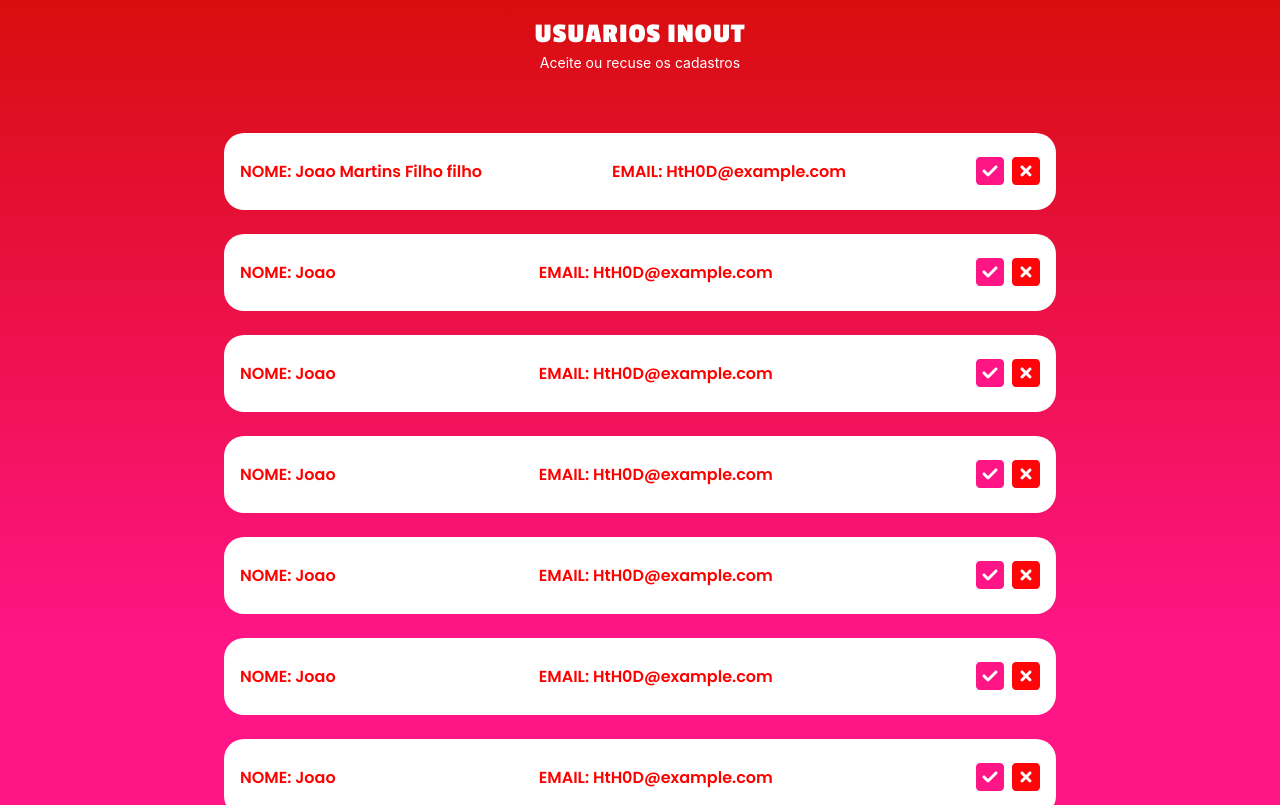
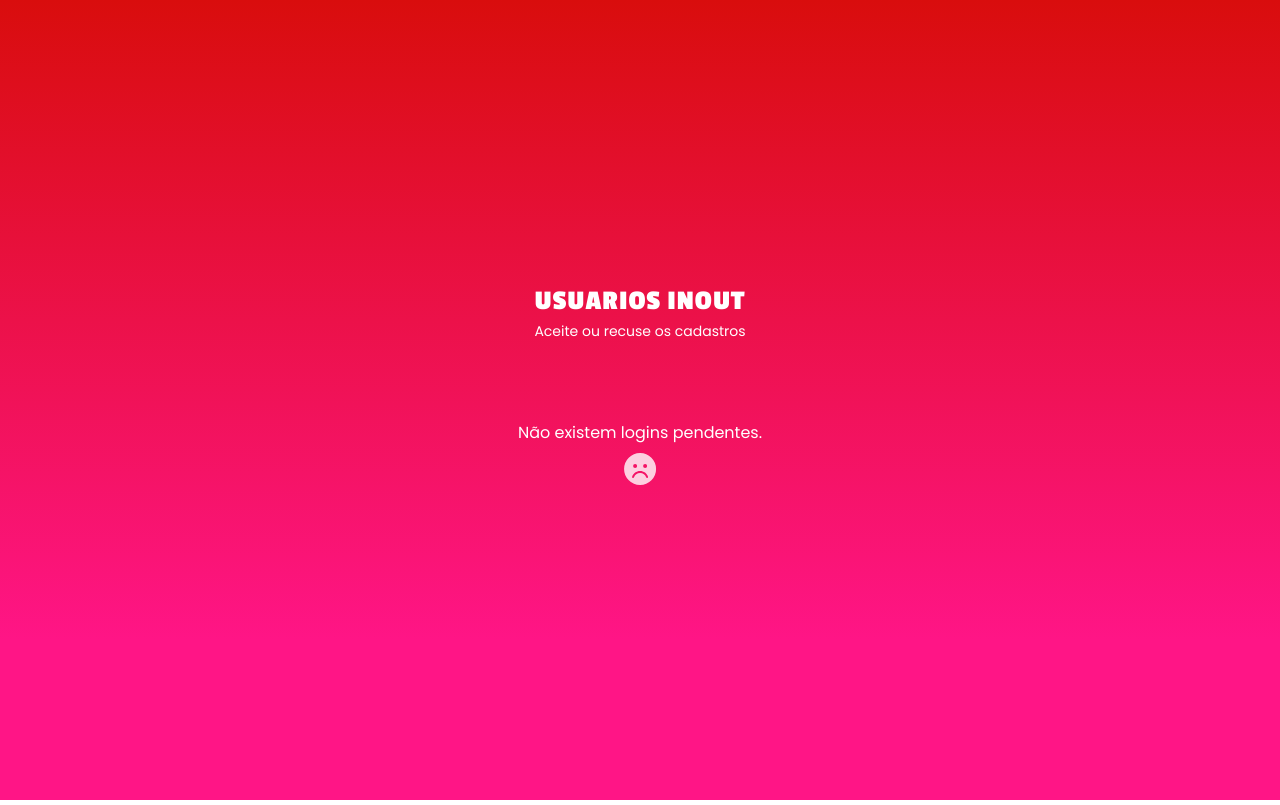
Before and after one commit to allancaue/TDE-Arquitetura-de-Computadores, a React (Create React App) app: page /usuarios in a window 1280 px wide. Built offline with nearby package versions, Linux system fonts and the light colour scheme.

Commit message:
style: :art: Icone - Nenhum Login Pendente

```diff
--- a/src/pages/ListaUsuarios/ListaUsuarios.js
+++ b/src/pages/ListaUsuarios/ListaUsuarios.js
@@ -1,46 +1,12 @@
 import UserList from '../../component/UserList/UserList';
 import style from './ListaUsuarios.module.css';
-
+import { FontAwesomeIcon } from '@fortawesome/react-fontawesome';
+import { faFaceFrown } from '@fortawesome/free-solid-svg-icons';
 
 function ListaUsuarios() {
   const BANCO = [
-    {
-      name: "Joao Martins Filho filho",
-      email: "HtH0D@example.com"
-    },
-    {
-      name: "Joao",
-      email: "HtH0D@example.com"
-    },
-    {
-      name: "Joao",
-      email: "HtH0D@example.com"
-    },
-    {
-      name: "Joao",
-      email: "HtH0D@example.com"
-    },
-    {
-      name: "Joao",
-      email: "HtH0D@example.com"
-    },
-    {
-      name: "Joao",
-      email: "HtH0D@example.com"
-    }
-    ,
-    {
-      name: "Joao",
-      email: "HtH0D@example.com"
-    },
-    {
-      name: "Joao",
-      email: "HtH0D@example.com"
-    },
-    {
-      name: "Joao",
-      email: "HtH0D@example.com"
-    }
+
+
   ]
 
 
@@ -56,7 +22,10 @@
         {BANCO.length ? BANCO.map((item, index) => (
           <UserList key={index} name={item.name} email={item.email} />
         ))
-          : <p>Não existem logins pendentes.</p>
+          : <p>Não existem logins pendentes.
+            <FontAwesomeIcon icon={faFaceFrown} size='2xl' opacity="0.8" />
+          </p>
+
         }
 
       </div>
--- a/src/pages/ListaUsuarios/ListaUsuarios.module.css
+++ b/src/pages/ListaUsuarios/ListaUsuarios.module.css
@@ -60,3 +60,12 @@
     background: linear-gradient(180deg, #FB4EA2, #F91E22);
     border-radius: 50px;
 }
+
+.container p{
+  color: white;
+  font-family: "Poppins", sans-serif;
+  justify-content: center;
+  flex-direction: column;
+  display: flex;
+  gap: 0.5rem;
+}
```
